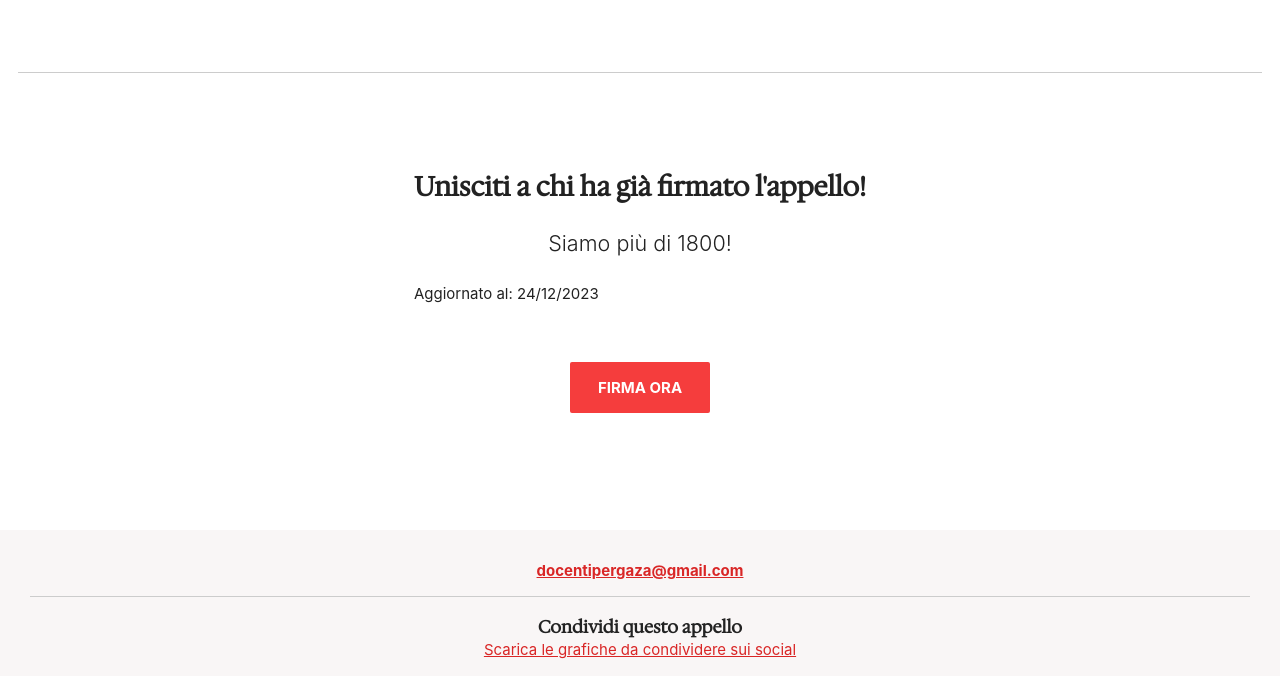
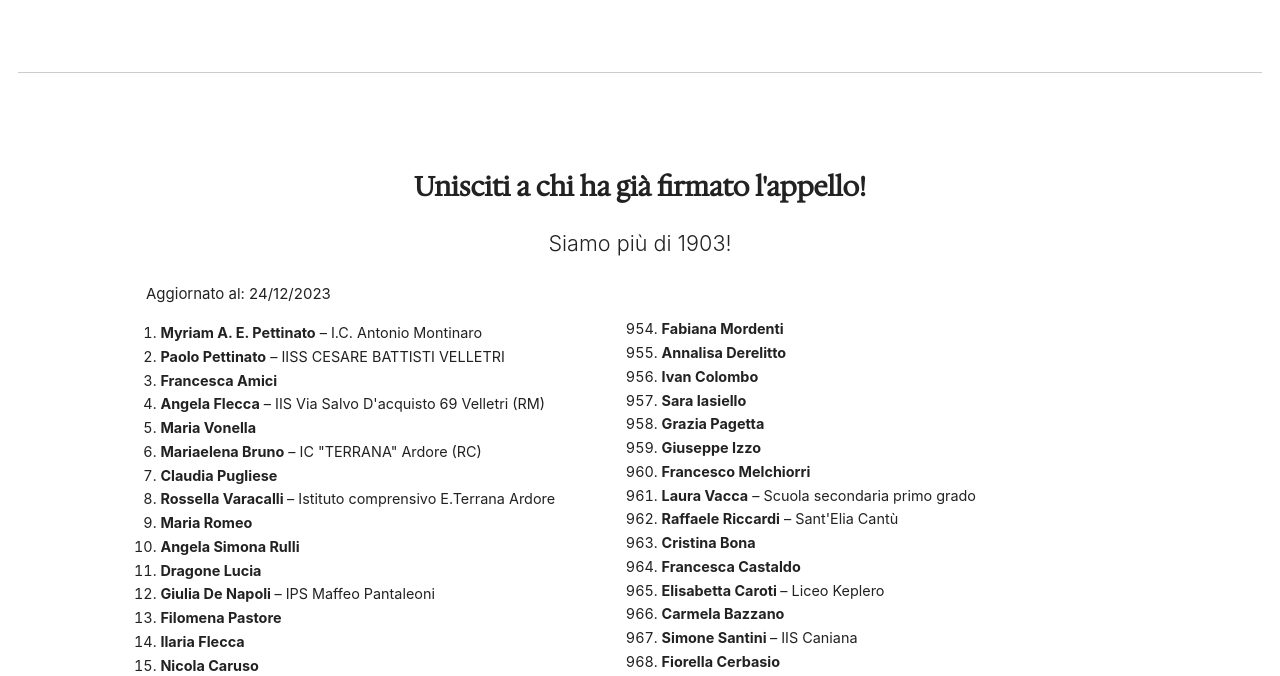
Before and after one commit to blazardsky/docenti-gaza, a website built with webpack: page index.html in a window 1280 px wide. Shown: the part 5550-6226 px from the top of the page. Built offline with nearby package versions, Linux system fonts and the light colour scheme.

Commit message:
fix deploy error

```diff
--- a/index.html
+++ b/index.html
@@ -153,10 +153,10 @@
   <hr class="my-lg mx-1" />
   <section id="firmatari" class="w-large center p-1">
     <h1 class="text-center">Unisciti a chi ha già firmato l'appello!</h1>
-    <p class="text-lg mb-sm text-center">
+    <p id="siamo-tanti" class="text-lg mb-sm text-center">
       Siamo più di 1800!
     </p>
-    <small class="mb-sm text-center">Aggiornato al: 24/12/2023</>
+    <small class="mb-sm text-center">Aggiornato al: 24/12/2023</small>
     <ol id="firme" class="text-sm columns-desktop"></ol>
     <a role="button" class="cta my-lg" href="https://docs.google.com/forms/d/e/1FAIpQLScOVlo2A1p2YGXSZ1XomnzURV-vdfyN4BtdVSpH_CrvpFigCQ/viewform?usp=sf_link">FIRMA ORA</a>
   </section>
--- a/js/app.js
+++ b/js/app.js
@@ -5,8 +5,8 @@
     "Content-Type": "application/json",
   },
 }).then((res) => res.json()).then(json => {
-  document.querySelector('#firmatari > ol#firme').innerHTML = getProfessori(json);
-  document.querySelector('#firmatari > p').innerHTML = `Siamo più di ${json.length-2}!`;
+  document.querySelector('ol#firme').innerHTML = getProfessori(json);
+  document.querySelector('#siamo-tanti').innerHTML = `Siamo più di ${json.length-2}!`;
 })
 
 function getProfessori(firmatari) {
```
